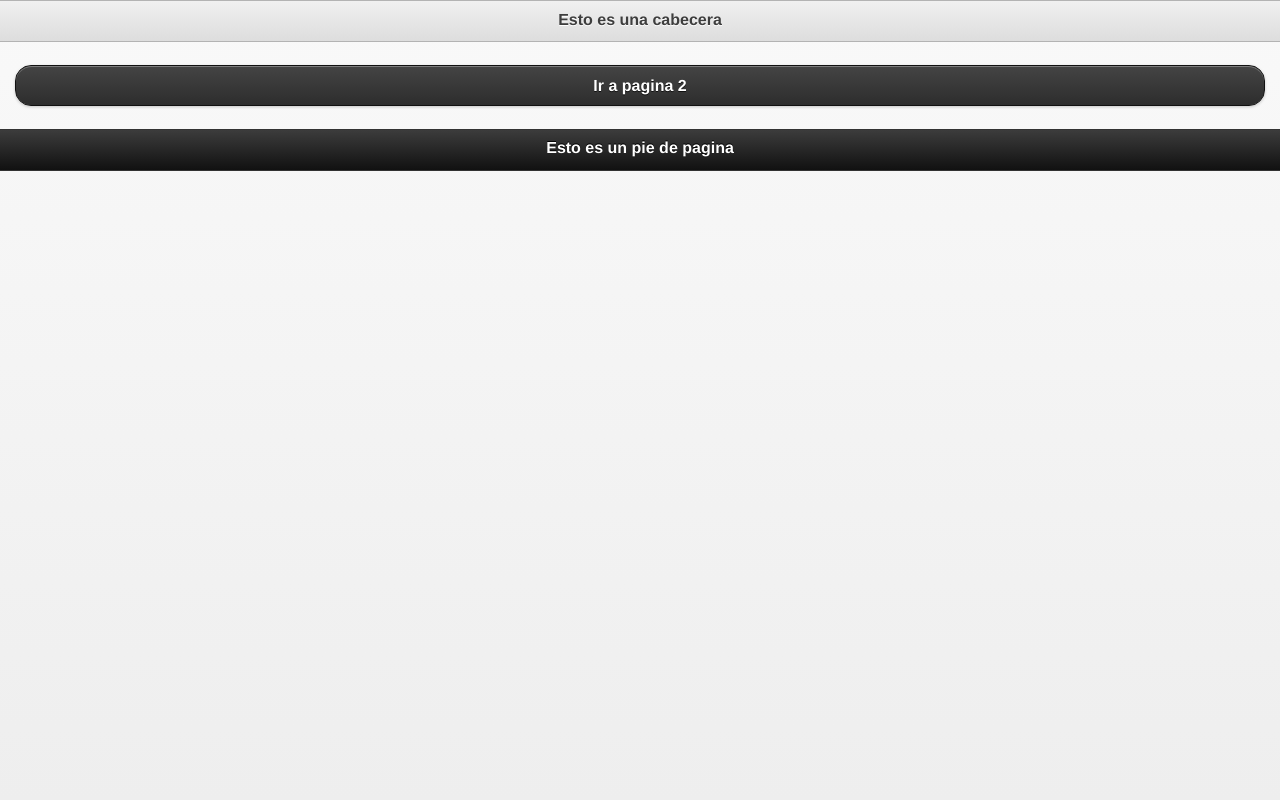
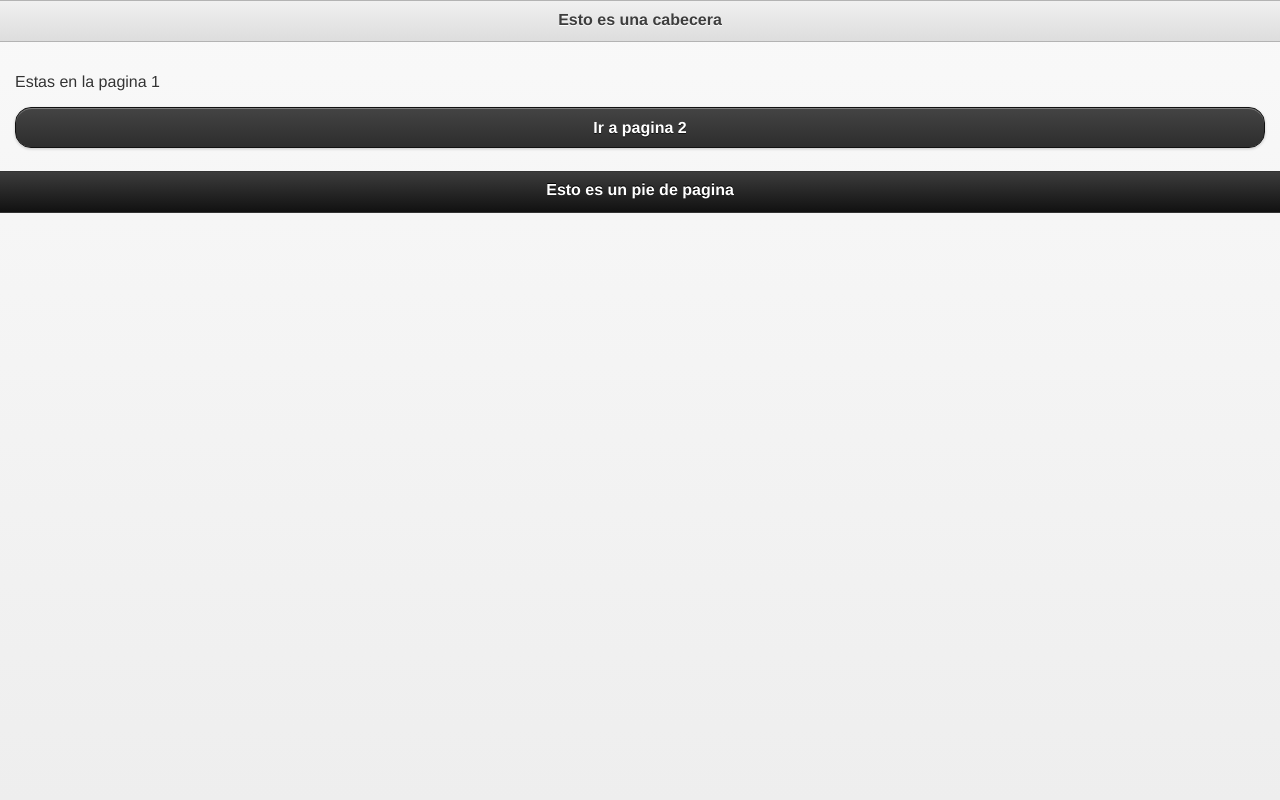
Before and after one commit to gloton/jquery-mobile-cf, a PHP site: page / in a window 1280 px wide. Run offline with PHP 8.4, Linux system fonts and the light colour scheme.

Commit message:
VIDEO 8 paginas externas y cambiar efecto de transicion

```diff
--- a/index.php
+++ b/index.php
@@ -18,7 +18,8 @@
 		</div>
 	<!-- contenido -->
 		<div data-role="content">
-			<a href="pagina2.php"  data-role="button" data-theme="a">Ir a pagina 2</a>
+			<p>Estas en la pagina 1</p>
+			<a href="pagina2.php"  data-role="button" data-theme="a" data-transition="slideup">Ir a pagina 2</a>
 		</div>
 	<!-- pie de pagina -->
 		<div data-role="footer"><h2>Esto es un pie de pagina</h2></div>
--- a/pagina2.php
+++ b/pagina2.php
@@ -19,7 +19,7 @@
 	<!-- contenido -->
 		<div data-role="content">
 			<p>Estas en la pagina 2</p>
-			<a href="#pagina1"  data-role="button" data-theme="a">Ir a pagina 1</a>
+			<a href="#pagina1"  data-role="button" data-theme="a"  data-rel="back">Ir a pagina 1</a>
 		</div>
 	<!-- pie de pagina -->
 		<div data-role="footer"><h2>Esto es un pie de pagina</h2></div>
```
Also changed, not shown: 1 other file.
